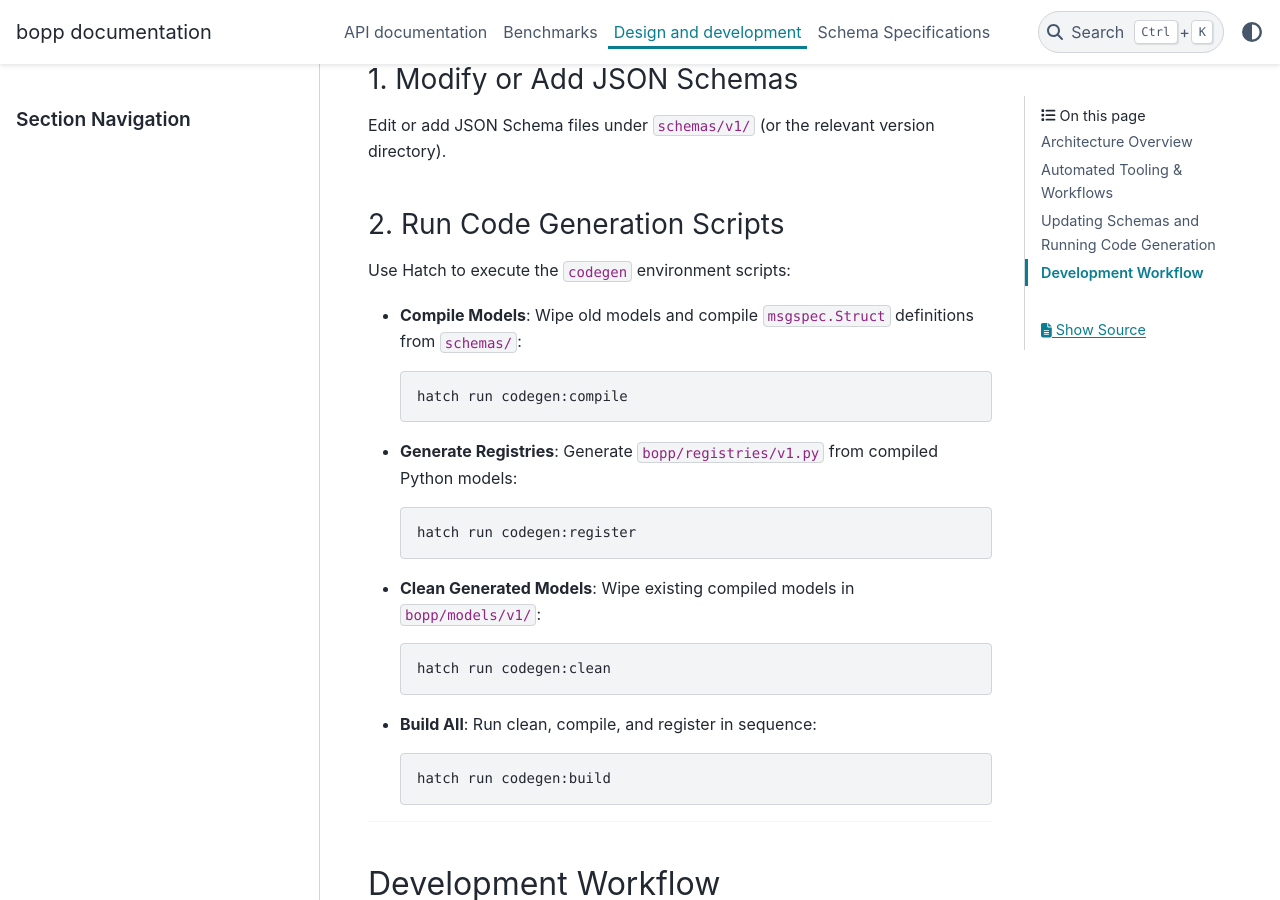
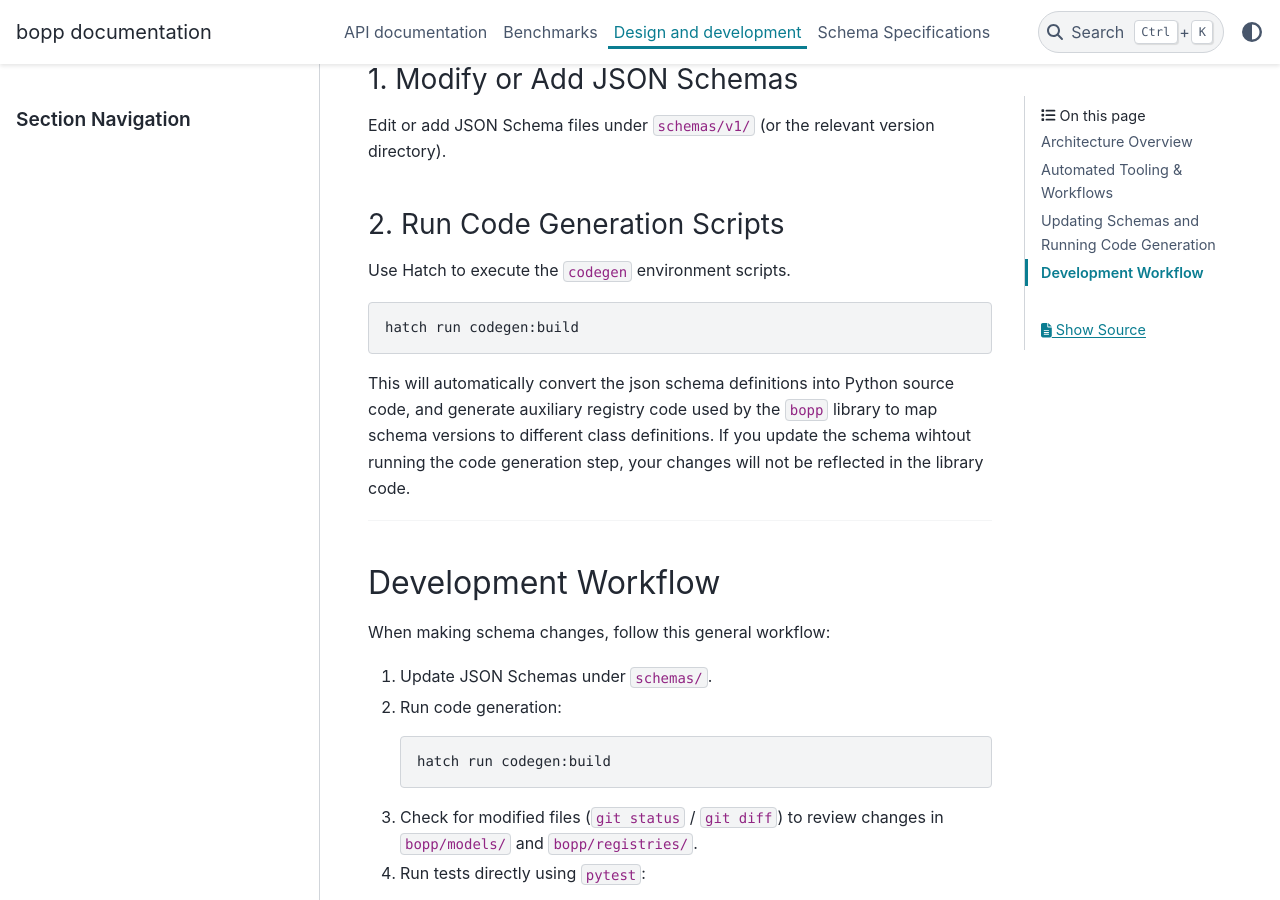
Before and after one commit to bmcfee/bopp, a Sphinx documentation site: the page built from docs/design.md, in a window 1280 px wide and 900 px high, scrolled down 1392 px. Built offline with Sphinx 7.4.7 and the PyData theme 0.15.4, drawn with Linux system fonts in a browser that asks for light colours.

Commit message:
simplifying documentation

````diff
--- a/docs/design.md
+++ b/docs/design.md
@@ -36,31 +36,16 @@ To update existing schema definitions or add new payload/extent types:
 Edit or add JSON Schema files under `schemas/v1/` (or the relevant version directory).
 
 ### 2. Run Code Generation Scripts
-Use Hatch to execute the `codegen` environment scripts:
+Use Hatch to execute the `codegen` environment scripts.
+```bash
+hatch run codegen:build
+```
 
-* **Compile Models**:
-  Wipe old models and compile `msgspec.Struct` definitions from `schemas/`:
-  ```bash
-  hatch run codegen:compile
-  ```
-
-* **Generate Registries**:
-  Generate `bopp/registries/v1.py` from compiled Python models:
-  ```bash
-  hatch run codegen:register
-  ```
-
-* **Clean Generated Models**:
-  Wipe existing compiled models in `bopp/models/v1/`:
-  ```bash
-  hatch run codegen:clean
-  ```
-
-* **Build All**:
-  Run clean, compile, and register in sequence:
-  ```bash
-  hatch run codegen:build
-  ```
+This will automatically convert the json schema definitions into Python source code, and
+generate auxiliary registry code used by the `bopp` library to map schema versions to different
+class definitions.
+If you update the schema wihtout running the code generation step, your changes will not be
+reflected in the library code.
 
 ---
 
````
